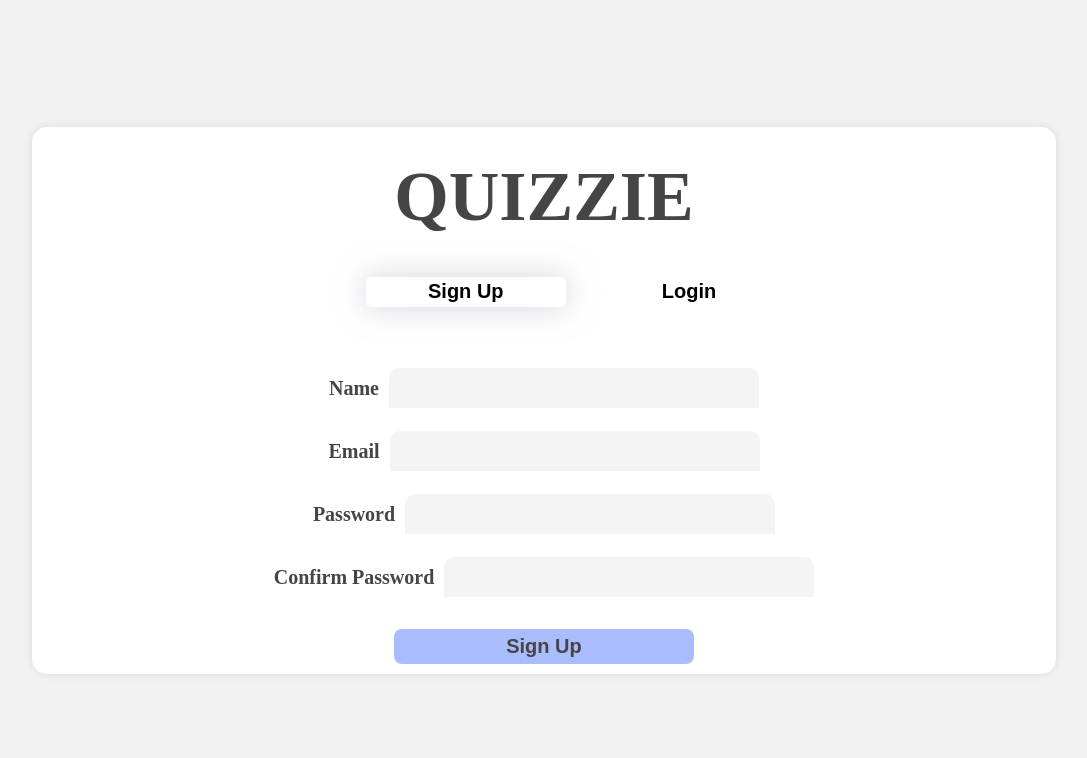
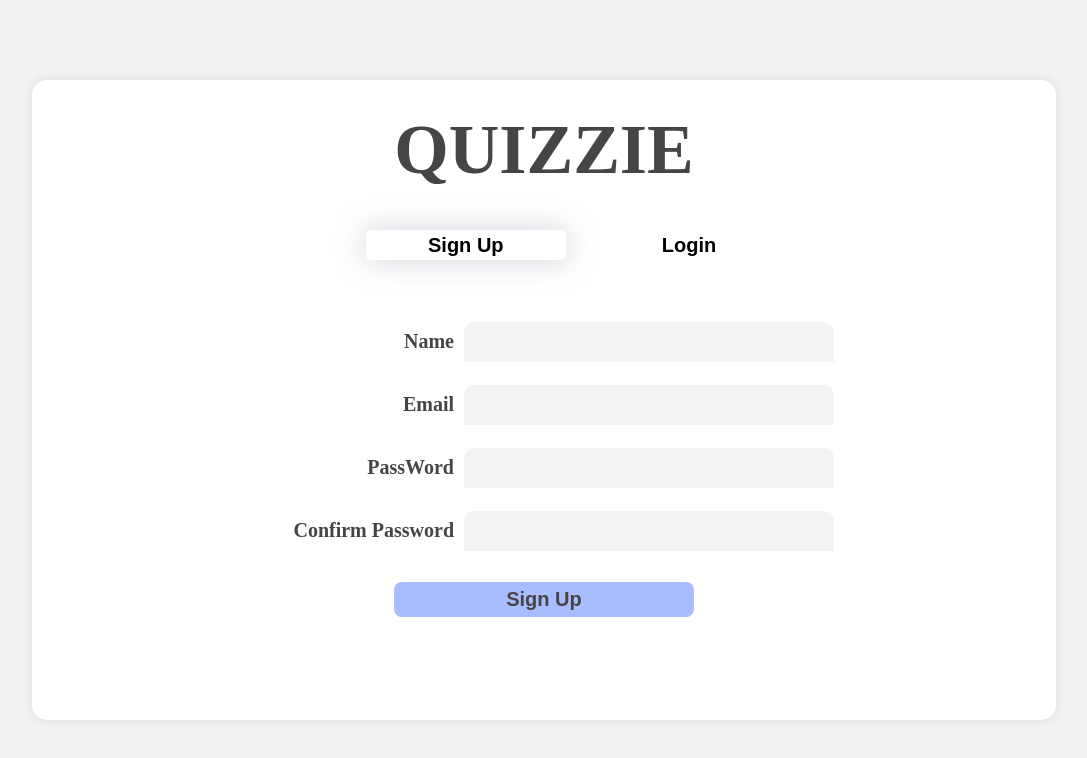
Before and after one commit to rajputajay1/Quiz, a React (Vite) app: page /auth in a window 1280 px wide. Both pictures are taken after a click on the button "Sign Up". Shown: the top 758 px of the page, without its empty margins (96-1183 px from the left). Built offline with nearby package versions, Linux system fonts and the light colour scheme.

Commit message:
signup & login page change

```diff
--- a/src/Component/Login/Login.css
+++ b/src/Component/Login/Login.css
@@ -1,10 +1,4 @@
-
-html, body {
-    height: 100%;
-
-    margin: 0;
-}
-.main_login{
+.main_login {
     background-color: #F2F2F2;
     height: 100vh;
     width: 100%;
@@ -12,12 +6,13 @@ html, body {
     justify-content: center;
     align-items: center;
 }
+
 .main {
 
     background-color: white;
     box-shadow: 0 0 10px rgba(0, 0, 0, 0.1);
     width: 80%;
-
+    height: 80%;
     margin-left: auto;
     margin-right: auto;
     border-radius: 15px;
@@ -47,10 +42,10 @@ html, body {
 
     display: flex;
     align-items: center;
-    justify-content:center;
+    justify-content: center;
     margin-bottom: 50px;
-  gap: 90px;
-  margin-top: 40px;
+    gap: 90px;
+    margin-top: 40px;
 
 
 
@@ -75,8 +70,9 @@ html, body {
 
 .email_Box {
     display: flex;
+    justify-content: center;
     align-items: center;
-    justify-content: center;
+    text-align: start;
 
 }
 
@@ -91,7 +87,7 @@ html, body {
 
 .input {
 
-width: 350px;
+    width: 350px;
     height: 30px;
     border: none;
     background-color: #F4F4F4;
@@ -115,7 +111,7 @@ width: 350px;
 
 }
 
-.ppr{
+.ppr {
     height: 90%;
     margin: 0 auto;
 }
--- a/src/Component/SignUp/SignUp.css
+++ b/src/Component/SignUp/SignUp.css
@@ -1,16 +1,3 @@
-.email_Box {
-
-
-}
-
-.Name {
-    font-size: 20px;
-    font-weight: 600;
-    color: #474444;
-    margin-right: 10px;
-
-    text-wrap: nowrap;
-}
 
 .Signup {
     background-color: #A9BCFF;
@@ -37,14 +24,9 @@
 .strong {
     color: rgb(9, 77, 9);
 }
-
-
-
-
-
 .input::placeholder {
     color: red;
-    padding:  0 10px;
+
     font-size: small;
     font-weight: 500;
 
@@ -54,4 +36,52 @@
     margin-top: 5px;
     font-size: 0.9em;
     font-weight: bold;
+    color: red;
 }
+
+.error{
+    color: red;
+}
+
+.signup_main_div {
+    display: flex;
+    flex-direction: column;
+    justify-content: center;
+    align-items: center;
+}
+
+.input_filed_text {
+    display: flex;
+    align-items: center;
+
+
+}
+
+.input_filed_text p {
+    margin-right: 10px;
+    width: 200px;
+    text-align: right;
+    font-size: 20px;
+    font-weight: 600;
+    color: #474444;
+    margin-right: 10px;
+    text-wrap: nowrap;
+}
+
+ .input_filed_text input {
+    width: 350px;
+    height: 30px;
+    border: none;
+    background-color: #F4F4F4;
+    border-top-right-radius: 10px;
+    border-top-left-radius: 10px;
+    padding: 5px 0px;
+    font-size: 14px;
+}
+
+.inner_input_div{
+    display: flex;
+    flex-direction: column;
+    align-items: start;
+
+}
--- a/src/Component/SignUp/SignUp.jsx
+++ b/src/Component/SignUp/SignUp.jsx
@@ -4,7 +4,7 @@ import "react-toastify/dist/ReactToastify.css";
 import { postData } from "../../api";
 import "./SignUp.css";
 
-const SignUp = ({setActiveTab}) => {
+const SignUp = ({ setActiveTab }) => {
 
   console.log("SignUp", setActiveTab)
 
@@ -89,8 +89,12 @@ const SignUp = ({setActiveTab}) => {
   return (
     <form onSubmit={handleSubmit}>
       <ToastContainer />
-      <div className='email_Box'>
-        <p className='Name'>Name</p>
+
+      <div className="signup_main_div">
+
+
+        <div className="input_filed_text">
+          <p>Name</p>
           <input
             type="text"
             name="name"
@@ -101,8 +105,8 @@ const SignUp = ({setActiveTab}) => {
             disabled={loading}
           />
         </div>
-      <div className='email_Box'>
-        <p className='Name'>Email</p>
+        <div className="input_filed_text">
+          <p>Email</p>
           <input
             type="text"
             name="email"
@@ -113,9 +117,11 @@ const SignUp = ({setActiveTab}) => {
             disabled={loading}
           />
         </div>
-      <div className='email_Box'>
-        <p className='Name'>Password</p>
-        <div className='error1'>
+        <div className="input_filed_text">
+          <p>PassWord</p>
+          <div className="inner_input_div">
+
+
             <input
               type="password"
               name="password"
@@ -132,9 +138,11 @@ const SignUp = ({setActiveTab}) => {
             )}
           </div>
         </div>
-      <div className='email_Box'>
-        <p className='Name'>Confirm Password</p>
-        <div className='error-1'>
+        <div className="input_filed_text">
+          <p>Confirm Password</p>
+          <div className="inner_input_div">
+
+
             <input
               type="password"
               name="confirmPassword"
@@ -149,6 +157,10 @@ const SignUp = ({setActiveTab}) => {
             {errors.confirmPassword && <span className='error'>{errors.confirmPassword}</span>}
           </div>
         </div>
+
+      </div>
+
+
       <button className='Signup' type="submit" disabled={loading}>
         {loading ? "Signing up..." : "Sign Up"}
       </button>
```
Lines whose indentation alone changed are shown as unchanged.
